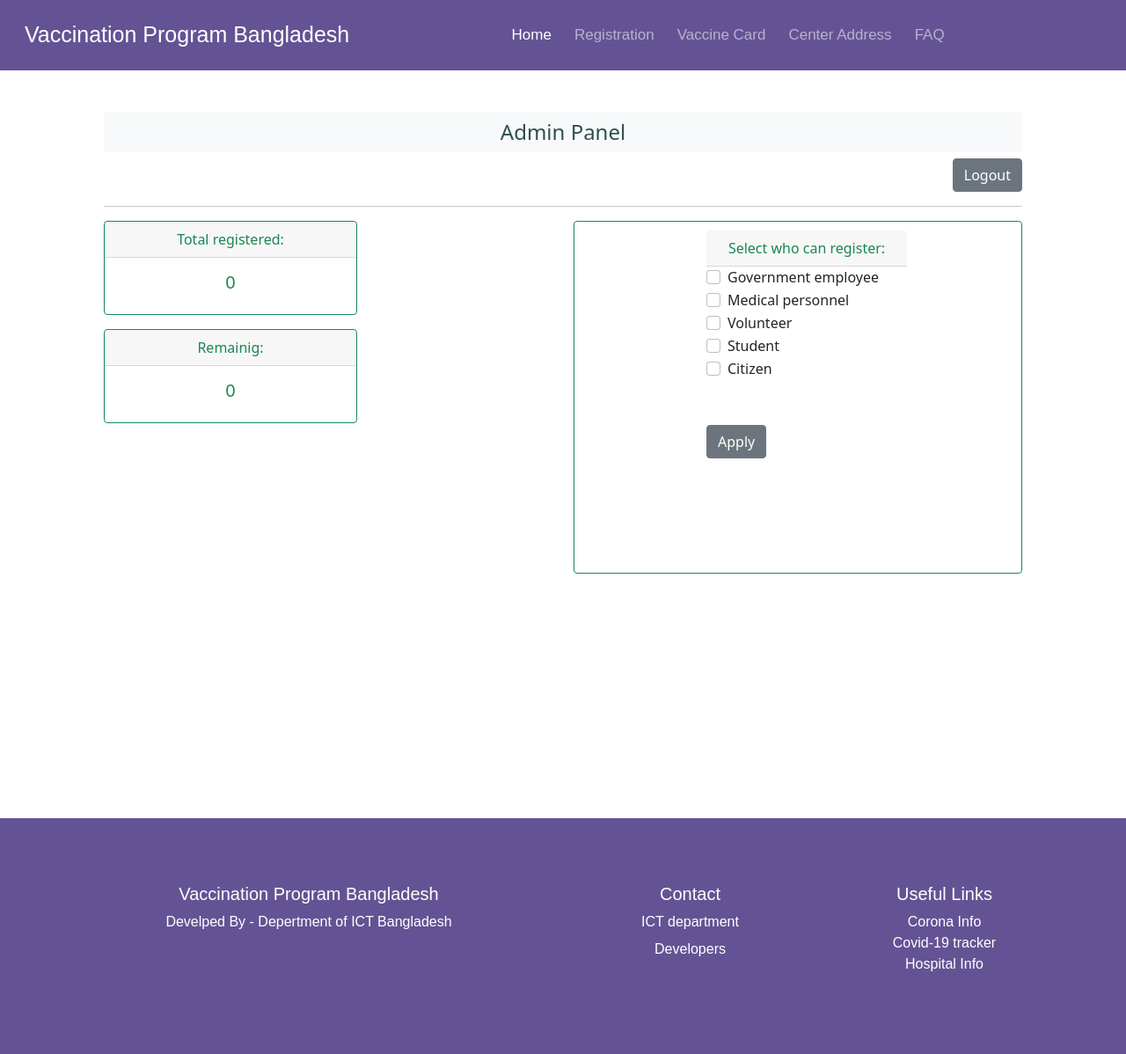
After one commit to RezuanChowdhuryRifat/Vaccination_Registration_Website, a Django app: page /adminpanel/ in a window 1280 px wide. The commit adds this page. Shown: the whole page at 88% size. Run offline with Django 3.2, Linux system fonts and the light colour scheme; data that the repository does not hold is empty.

Commit message:
Admin panel

```diff
--- a/Vaccination_registration/urls.py
+++ b/Vaccination_registration/urls.py
@@ -19,7 +19,7 @@ from django.conf.urls import include
 from vaccination_app import urls as site_urls
 
 urlpatterns = [
-    path('admin/', admin.site.urls),
+    # path('admin/', admin.site.urls),
     path('', include(site_urls, namespace = 'site_urls')),
     path('captcha/',include("captcha.urls")),
 ]
--- /dev/null
+++ b/templates/adminpanel.html
@@ -0,0 +1,81 @@
+{% extends "index.html" %}
+
+{% block content %}
+<div class="container p-5">
+<h4 style="text-align: center; color: darkslategray;" class="bg-light p-2">Admin Panel</h4>
+
+<div class="d-grid gap-2 d-md-flex justify-content-md-end">
+
+  <a href="/" class="btn btn-secondary">Logout</a>
+</div>
+<hr>
+  <div class="row">
+    <div class="col">
+    <div class="card border-success mb-3" style="max-width: 18rem;">
+  <div class="card-header text-success" style="text-align: center;">Total registered:</div>
+  <div class="card-body text-success">
+    <h5 class="card-title" style="text-align: center;">{{count}}</h5>
+  </div>
+</div>
+   <div class="card border-success mb-3" style="max-width: 18rem;">
+  <div class="card-header text-success" style="text-align: center;">Remainig:</div>
+  <div class="card-body text-success">
+    <h5 class="card-title" style="text-align: center;">{{count2}}</h5>
+  </div>
+</div>
+    </div>
+    <div class="col-6">
+       <div class="card border-success mb-3" style="max-width: 100%;padding: 10px;">
+  <form method="POST" action="" id="ajax-from" enctype="multipart/form-data" style="margin-left: 20px; margin-right: 20px;margin-bottom: 20px; margin-top: 0;">
+
+   {% csrf_token %}
+<div class="contaoner" style="padding-right: 100px; padding-top: 0px; padding-bottom: 100px; padding-left: 120px;">
+
+<div class="card-header text-success" style="text-align: center; width: 100%;">Select who can register:</div>
+   <div class="form-check">
+  <input class="form-check-input" type="checkbox" value="" id="flexCheckDefault" name="1">
+  <label class="form-check-label" for="flexCheckDefault">
+    Government employee
+  </label>
+</div>
+<div class="form-check">
+  <input class="form-check-input" type="checkbox" value="" id="flexCheckChecked" name="2">
+  <label class="form-check-label" for="flexCheckChecked">
+   Medical personnel
+  </label>
+</div>
+<div class="form-check">
+  <input class="form-check-input" type="checkbox" value="" id="flexCheckChecked" name="3">
+  <label class="form-check-label" for="flexCheckChecked">
+   Volunteer
+  </label>
+</div>
+<div class="form-check">
+  <input class="form-check-input" type="checkbox" value="" id="flexCheckChecked" name="4">
+  <label class="form-check-label" for="flexCheckChecked">
+   Student
+  </label>
+</div>
+<div class="form-check">
+  <input class="form-check-input" type="checkbox" value="" id="flexCheckChecked" name="5">
+  <label class="form-check-label" for="flexCheckChecked">
+   Citizen
+  </label>
+      </div>
+
+ <button type="submit" id="ajax-btn" class="btn btn-secondary" style="margin-top: 50px;  color: white;">Apply</button>
+
+</div>
+</div>
+
+
+    </div>
+  </div>
+</div>
+
+
+
+
+
+
+{% endblock content %}
--- a/templates/index.html
+++ b/templates/index.html
@@ -8,6 +8,7 @@
     <link href="https://cdn.jsdelivr.net/npm/bootstrap@5.0.2/dist/css/bootstrap.min.css" rel="stylesheet" integrity="sha384-EVSTQN3/azprG1Anm3QDgpJLIm9Nao0Yz1ztcQTwFspd3yD65VohhpuuCOmLASjC" crossorigin="anonymous">
     <link rel="stylesheet" href="https://cdn.jsdelivr.net/npm/bootstrap-icons@1.5.0/font/bootstrap-icons.css">
    <script src="https://cdn.jsdelivr.net/npm/bootstrap@5.0.2/dist/js/bootstrap.bundle.min.js" integrity="sha384-MrcW6ZMFYlzcLA8Nl+NtUVF0sA7MsXsP1UyJoMp4YLEuNSfAP+JcXn/tWtIaxVXM" crossorigin="anonymous"></script>
+    <script src="https://code.jquery.com/jquery-3.6.0.slim.js" integrity="sha256-HwWONEZrpuoh951cQD1ov2HUK5zA5DwJ1DNUXaM6FsY=" crossorigin="anonymous"></script>
     <title></title>
     <style>
       .card-2, .card-3,.card-1{
@@ -204,7 +205,9 @@
     </footer>
     <!-- Footer -->
   </section>
+
 <script src="{% static 'js/app.js' %}"></script>
+
 
 
 </body>
--- a/vaccination_app/registrationform.py
+++ b/vaccination_app/registrationform.py
@@ -8,16 +8,8 @@ from django.forms.fields import CharField
 from captcha.fields import CaptchaField
 from .models import *
 
-choice =(
-    ('1', '--Select--'),
-    ('Citizen', 'Citizen'),
-    ('Government employee', 'Government employee'),
-    (' Medical Personel', ' Medical Personel'),
-    ('Student', 'Student'),
-    ('Volunteer', 'Volunteer'),
-)
 centers=(
-     ('1', '--Select--'),
+     ('1', '----------'),
     ('264923041', 'Nagar Matri Sadan'),
     ('413526234', 'Shaheed Sarwardi Medical College and Hospital'),
     ('525200792', 'Kuwait Bangladesh Friendship Hospital(Uttara)'),
@@ -28,7 +20,7 @@ class PostForm(forms.Form):
 
    NID  = forms.CharField(validators=[validators.MaxLengthValidator(10)])
    Date_of_Birth = forms.DateField(widget=forms.SelectDateWidget(years=range(1921,2004)))
-   Category = forms.ChoiceField(choices=choice)
+   Category = forms.ModelChoiceField(queryset= Categorylist.objects.all().values_list('list',flat=True))
    Phone_number  = forms.CharField(help_text="Please exclude country code Example: 1734983690",validators=[validators.MaxLengthValidator(10)])
    Center = forms.ChoiceField(choices=centers)
    CAPTCHA = CaptchaField()
--- a/vaccination_app/urls.py
+++ b/vaccination_app/urls.py
@@ -9,13 +9,14 @@ urlpatterns = [
     path('', views.HomePageView, name='HomePageView'),
     path('covidcheck/', views.CovidCheckView, name='CovidCheckView'),
     path('faq/', views.FaqView, name='FaqView'),
-
+    path('adminpanel/', views.AdminpanelView, name='adminpanel'),
     path('centeraddress/', AddressView.as_view(), name='centerAddress'),
     path('registration/', RegistrationView.as_view(), name='registration'),
     path('vaccinecard/', views.VaccinecardView, name='vaccinationcard'),
     path('otp/', OtpView.as_view(), name='otp'),
     path('showInfo/', views.show_info, name='showInfo'),
     path('vaccineCardpdf/', views.renderpdfview, name='vaccineCardpdf'),
-    path('votp/', VacOtpView.as_view(), name='votp')
-
+    path('votp/', VacOtpView.as_view(), name='votp'),
+    path('login/', views.LoginView, name='login'),
+    path('admin/', views.AdminView, name='admin')
 ]
--- a/vaccination_app/views.py
+++ b/vaccination_app/views.py
@@ -8,6 +8,7 @@ from django.forms.forms import Form
 from typing import List
 from django.contrib import messages
 from django.contrib.auth import settings
+from django.http.response import JsonResponse
 from django.shortcuts import redirect, render
 from django.urls.base import reverse
 from django.utils.translation import templatize
@@ -27,6 +28,7 @@ from django.template.loader import get_template
 from xhtml2pdf import pisa
 from importlib import import_module
 from django.contrib.sessions.backends.db import SessionStore
+from django.contrib.auth.decorators import login_required
 
 account_sid =os.environ['account_sid']
 auth_token =os.environ['auth_token']
@@ -263,3 +265,57 @@ def renderpdfview(request):
     if pisa_status.err:
        return HttpResponse('We had some errors <pre>' + html + '</pre>')
     return response
+
+@login_required(login_url='/login')
+def AdminView(request):
+    count = Registration.objects.all().count()
+    count2 = Nid.objects.all().count() - count
+    return render(request,'admin.html',{'count':count,'count2':count2})
+
+
+def AdminpanelView(request):
+    count = Registration.objects.all().count()
+    count2 = Nid.objects.all().count() - count
+    print(count)
+    print(count2)
+    if request.method == "POST":
+      Categorylist.objects.all().delete()
+      Government_employee= request.POST.get('1')
+      Medical_personnel = request.POST.get('2')
+      Volunteer = request.POST.get('3')
+      Student = request.POST.get('4')
+      Citizen = request.POST.get('5')
+      if Government_employee != None:
+         new_object = Categorylist.objects.create(
+             list = "Government employee"
+         )
+      if Medical_personnel != None:
+         new_object = Categorylist.objects.create(
+             list = "Medical personnel"
+         )
+      if Volunteer != None:
+         new_object = Categorylist.objects.create(
+             list = "Volunteer"
+         )
+      if Student != None:
+         new_object = Categorylist.objects.create(
+             list = "Student"
+         )
+      if Citizen != None:
+         new_object = Categorylist.objects.create(
+             list = "Citizen"
+         )
+
+    return render(request,'adminpanel.html',{'count':count,'count2':count2})
+
+
+
+def LoginView(request):
+    if request.method == "POST":
+     admin_mail= request.POST.get('email')
+     admin_pass = request.POST.get('password')
+     if admin_mail == "vaccination@gov.io" and admin_pass =="covid-19":
+         return render(request,'admin.html')
+
+
+    return render(request,'login.html')
```
Also changed, not shown: templates/admin.html (added, +29 -0 lines), templates/login.html (added, +40 -0 lines), vaccination_app/models.py (+7 -0 lines), vaccination_app/migrations/0005_category.py (added), vaccination_app/migrations/0006_auto_20210919_1503.py (added), vaccination_app/migrations/0007_alter_categorylist_table.py (added).
